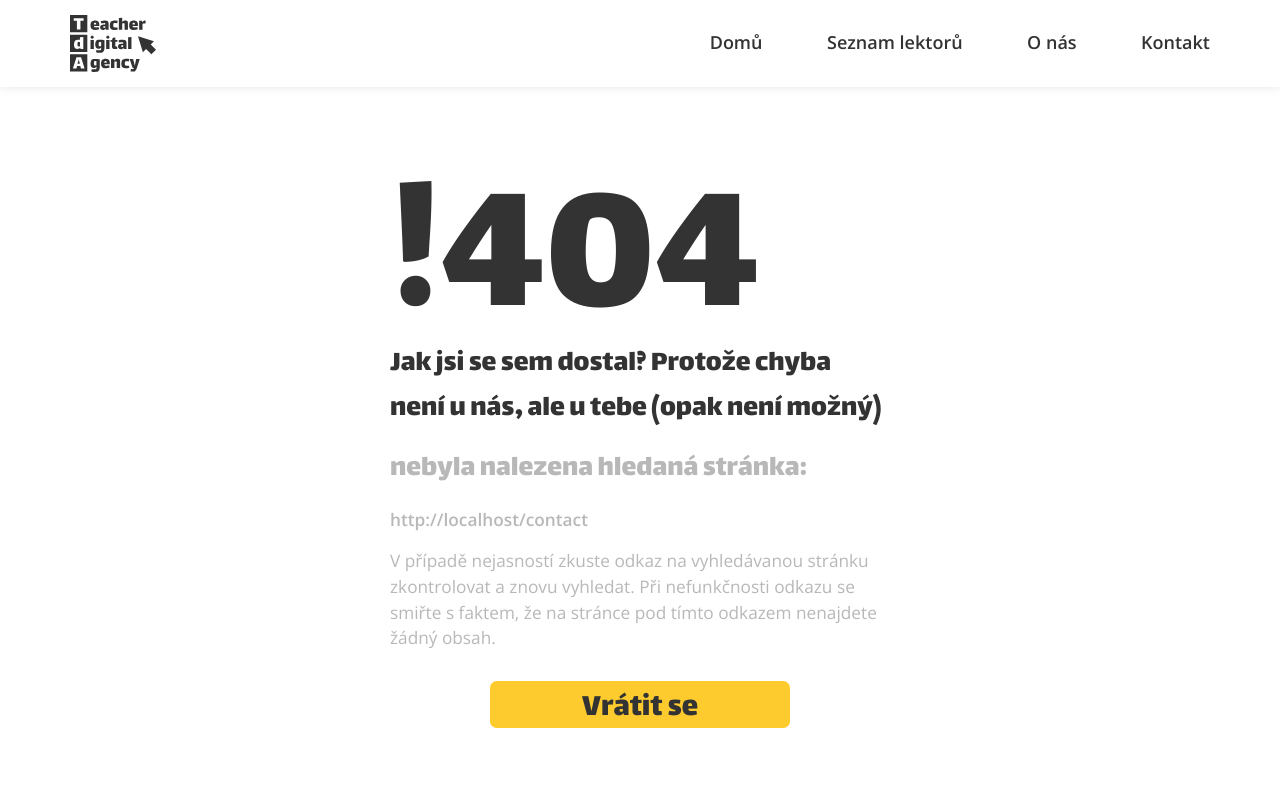
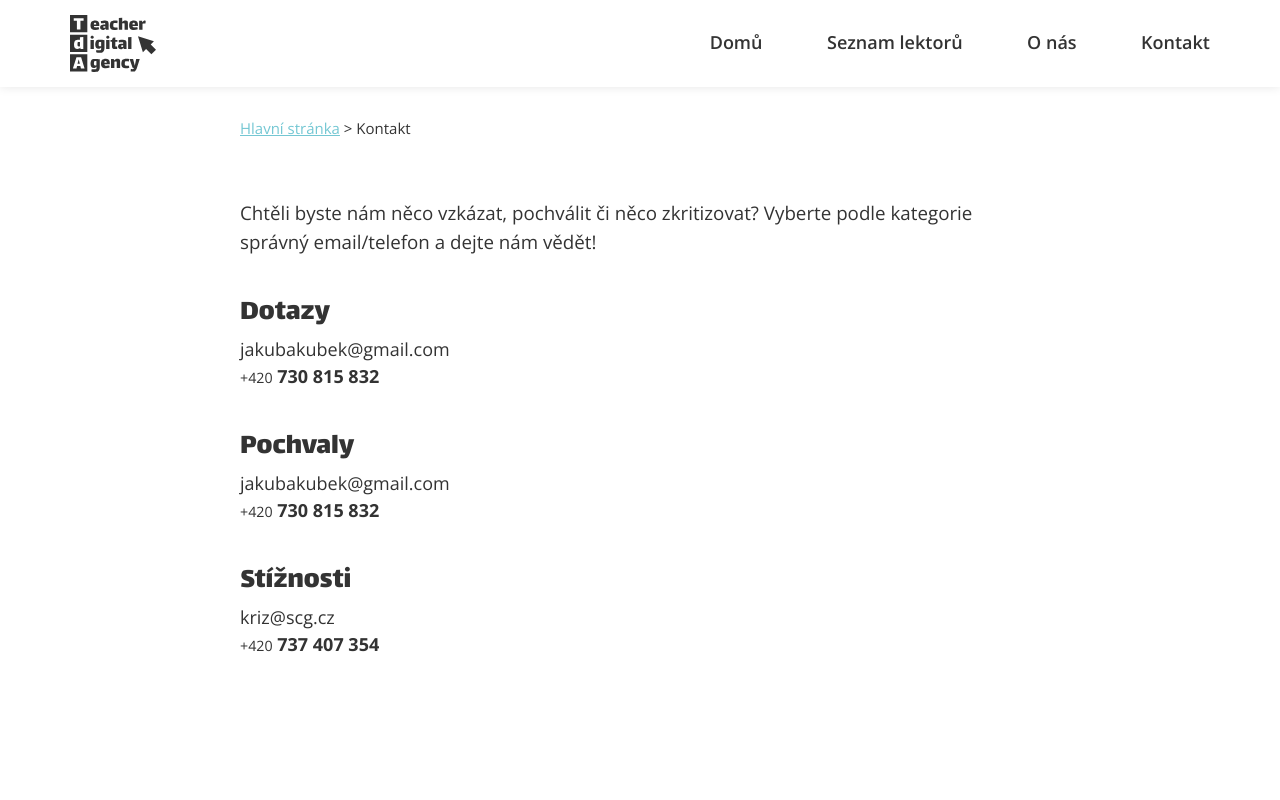
Before and after one commit to Kubiczeek/TdA24-OsklivaKacatka-Pracovni, a SvelteKit app: page /contact in a window 1280 px wide. Before the commit this address had no page. Shown: the top 800 px of the page. Built offline with nearby package versions, Linux system fonts and the light colour scheme.

Commit message:
feat: add contact page

```diff
--- /dev/null
+++ b/src/routes/contact/+page.svelte
@@ -0,0 +1,97 @@
+<div class="wrapper">
+  <p class="page-nav"><a href="/">Hlavní stránka</a> > Kontakt</p>
+  <div class="container">
+    <p class="static-text">
+      Chtěli byste nám něco vzkázat, pochválit či něco zkritizovat? Vyberte
+      podle kategorie správný email/telefon a dejte nám vědět!
+    </p>
+    <div class="contact">
+      <p class="header ff-Lalezar">Dotazy</p>
+      <a href="mailto:jakubakubek@gmail.com" class="email"
+        >jakubakubek@gmail.com</a
+      >
+      <a href="tel:+420730-815-832" class="phone_num"
+        ><span>+420</span> 730 815 832</a
+      >
+    </div>
+    <div class="contact">
+      <p class="header ff-Lalezar">Pochvaly</p>
+      <a href="mailto:jakubakubek@gmail.com" class="email"
+        >jakubakubek@gmail.com</a
+      >
+      <a href="tel:+420730-815-832" class="phone_num"
+        ><span>+420</span> 730 815 832</a
+      >
+    </div>
+    <div class="contact">
+      <p class="header ff-Lalezar">Stížnosti</p>
+      <a href="mailto:kriz@scg.cz" class="email">kriz@scg.cz</a>
+      <a href="tel:+420737-407-354" class="phone_num"
+        ><span>+420</span> 737 407 354</a
+      >
+    </div>
+  </div>
+</div>
+
+<style>
+  .wrapper {
+    display: flex;
+    flex-direction: column;
+    align-items: center;
+    gap: 60px;
+    min-height: 90vh;
+    width: min(95%, 800px);
+    margin: 0 auto;
+    padding: 2rem 0;
+  }
+
+  .page-nav {
+    font-size: 1rem;
+    align-self: flex-start;
+  }
+
+  .page-nav a {
+    color: #74c7d3;
+    text-decoration: underline;
+  }
+
+  .ff-Lalezar {
+    font-family: "Lalezar", sans-serif;
+  }
+
+  .container {
+    display: flex;
+    flex-direction: column;
+    align-items: center;
+    gap: 35px;
+  }
+
+  .static-text {
+    font-size: 1.25rem;
+  }
+
+  .contact {
+    display: flex;
+    flex-direction: column;
+    align-items: flex-start;
+    width: 100%;
+  }
+
+  .header {
+    font-size: 2rem;
+  }
+
+  .email {
+    font-size: 1.2rem;
+  }
+
+  .phone_num {
+    font-size: 1.2rem;
+    font-weight: 700;
+  }
+
+  .phone_num span {
+    font-weight: 400;
+    font-size: 0.95rem;
+  }
+</style>
```
